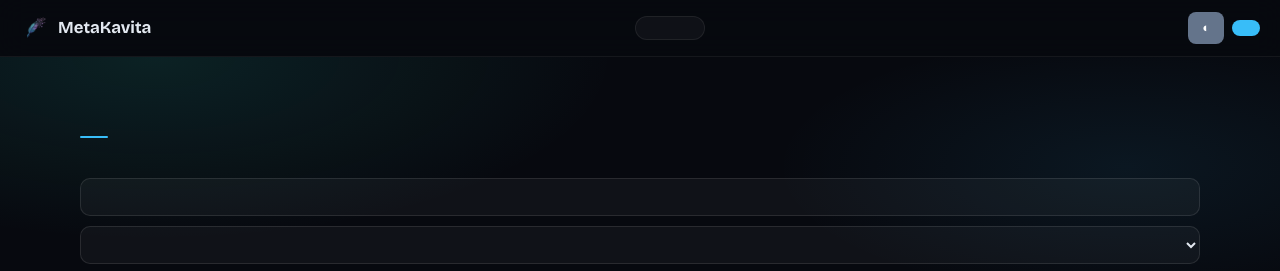
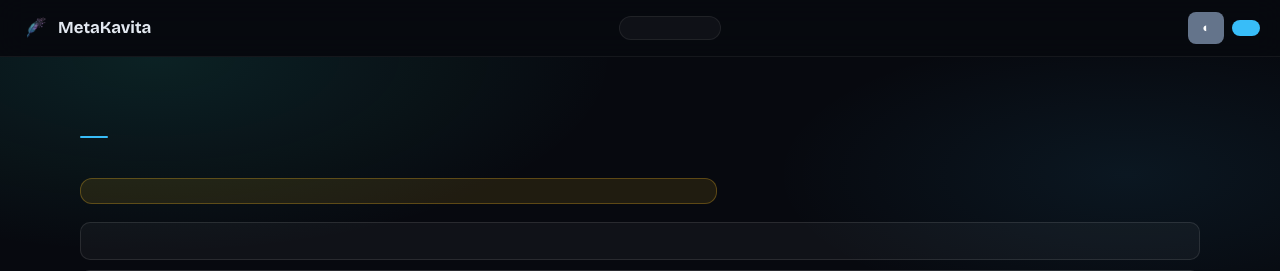
Before and after one commit to raukorim-bot/MetaKavita, a Python web app: template templates/scraper_hub.html in a window 1280 px wide. Shown: the top 271 px of the page. Run offline with Jinja, Linux system fonts and the light colour scheme; the template is opened without the code that fills it, so the values that code supplies are empty.

Commit message:
feat(1.6.3): unify scraper hub tabs and add community beta notice.
Add Diagnostics to the Manage/Store segmented nav and surface a testing-phase disclaimer for community scrapers (EN/FR changelog).

```diff
--- a/routes/pages.py
+++ b/routes/pages.py
@@ -212,4 +212,5 @@ def diagnostics():
         t=t,
         app_version=get_current_version(),
         scrapers=list_scrapers_inventory(config),
+        active_tab="diagnostics",
     )
--- /dev/null
+++ b/templates/partials/_scraper_hub_tabs.html
@@ -0,0 +1,8 @@
+<div class="hub-tabs" role="tablist" aria-label="{{ t.scraper_hub_kicker }}">
+    <a class="hub-tab {% if active_tab == 'manage' %}is-active{% endif %}"
+       href="{{ url_for('scrapers_manage.manage') }}">{{ t.scraper_tab_manage }}</a>
+    <a class="hub-tab {% if active_tab == 'store' %}is-active{% endif %}"
+       href="{{ url_for('scrapers_manage.store') }}">{{ t.scraper_tab_store }}</a>
+    <a class="hub-tab {% if active_tab == 'diagnostics' %}is-active{% endif %}"
+       href="{{ url_for('pages.diagnostics') }}">{{ t.scraper_tab_diagnostics }}</a>
+</div>
--- a/templates/scraper_hub.html
+++ b/templates/scraper_hub.html
@@ -143,6 +143,25 @@
         .hub-tab.is-active {
             background: rgba(45,212,191,0.16);
             color: var(--stats-teal);
+        }
+        @media (max-width: 820px) {
+            .stats-nav { flex-wrap: wrap; }
+            .hub-tabs { order: 3; width: 100%; justify-content: center; }
+        }
+        .hub-beta-notice {
+            margin: 0 0 18px;
+            padding: 12px 14px;
+            border-radius: 12px;
+            background: rgba(251,191,36,0.1);
+            border: 1px solid rgba(251,191,36,0.28);
+            color: #fde68a;
+            font-size: 0.9rem;
+            line-height: 1.45;
+            max-width: 68ch;
+        }
+        [data-theme="light"] .hub-beta-notice {
+            color: #92400e;
+            background: rgba(251,191,36,0.14);
         }
         .hub-chapter {
             position: relative;
@@ -353,12 +372,7 @@
             <img src="{{ url_for('static', filename='logo.png') }}" alt="">
             MetaKavita
         </div>
-        <div class="hub-tabs" role="tablist">
-            <a class="hub-tab {% if active_tab == 'manage' %}is-active{% endif %}"
-               href="{{ url_for('scrapers_manage.manage') }}">{{ t.scraper_tab_manage }}</a>
-            <a class="hub-tab {% if active_tab == 'store' %}is-active{% endif %}"
-               href="{{ url_for('scrapers_manage.store') }}">{{ t.scraper_tab_store }}</a>
-        </div>
+        {% include 'partials/_scraper_hub_tabs.html' %}
         <div class="stats-nav-actions">
             <button type="button" class="btn-secondary" onclick="toggleTheme()" aria-label="Theme">◐</button>
             <a href="{{ url_for('pages.index') }}" class="btn-primary block-link">{{ t.stats_back }}</a>
@@ -372,6 +386,7 @@
                 {% if active_tab == 'manage' %}
                 <h1 class="chapter-title reveal reveal-delay-1">{{ t.scraper_manage_hero }}</h1>
                 <p class="chapter-sub reveal reveal-delay-2">{{ t.scraper_manage_sub }}</p>
+                <p class="hub-beta-notice reveal reveal-delay-2" role="note">{{ t.scraper_community_beta_notice }}</p>
                 <div class="hub-toolbar reveal reveal-delay-2">
                     <input type="search" id="hubSearch" placeholder="{{ t.scraper_filter_search }}" autocomplete="off">
                     <select id="hubType" aria-label="{{ t.scraper_filter_type }}">
@@ -390,6 +405,7 @@
                 {% else %}
                 <h1 class="chapter-title reveal reveal-delay-1">{{ t.scraper_store_hero }}</h1>
                 <p class="chapter-sub reveal reveal-delay-2">{{ t.scraper_store_sub }}</p>
+                <p class="hub-beta-notice reveal reveal-delay-2" role="note">{{ t.scraper_community_beta_notice }}</p>
                 <div class="hub-toolbar reveal reveal-delay-2">
                     <input type="search" id="hubSearch" placeholder="{{ t.scraper_filter_search }}" autocomplete="off">
                     <select id="hubType" aria-label="{{ t.scraper_filter_type }}">
--- a/translations.py
+++ b/translations.py
@@ -101,6 +101,8 @@ translations = {
         "scraper_store_sub": "Installez des scrapers vérifiés depuis le dépôt community — avec contrôle d’intégrité sha256.",
         "scraper_tab_manage": "Installés",
         "scraper_tab_store": "Magasin",
+        "scraper_tab_diagnostics": "Diagnostic",
+        "scraper_community_beta_notice": "Les scrapers community sont actuellement en phase de test. Même s’ils ont déjà été essayés, ils ne sont pas encore stables et peuvent présenter des bugs.",
         "scraper_filter_search": "Rechercher…",
         "scraper_filter_type": "Type",
         "scraper_filter_scope": "Portée",
@@ -1019,6 +1021,8 @@ translations = {
         "scraper_store_sub": "Install vetted scrapers from the community repository — with sha256 integrity checks.",
         "scraper_tab_manage": "Installed",
         "scraper_tab_store": "Store",
+        "scraper_tab_diagnostics": "Diagnostics",
+        "scraper_community_beta_notice": "Community scrapers are currently in a testing phase. Even though they have been tried out, they are not yet stable and may still contain bugs.",
         "scraper_filter_search": "Search…",
         "scraper_filter_type": "Type",
         "scraper_filter_scope": "Scope",
```
Also changed, not shown: templates/diagnostics.html (+25 -0 lines), tests/test_scraper_diagnostics.py (+12 -0 lines), CHANGELOG.md.
